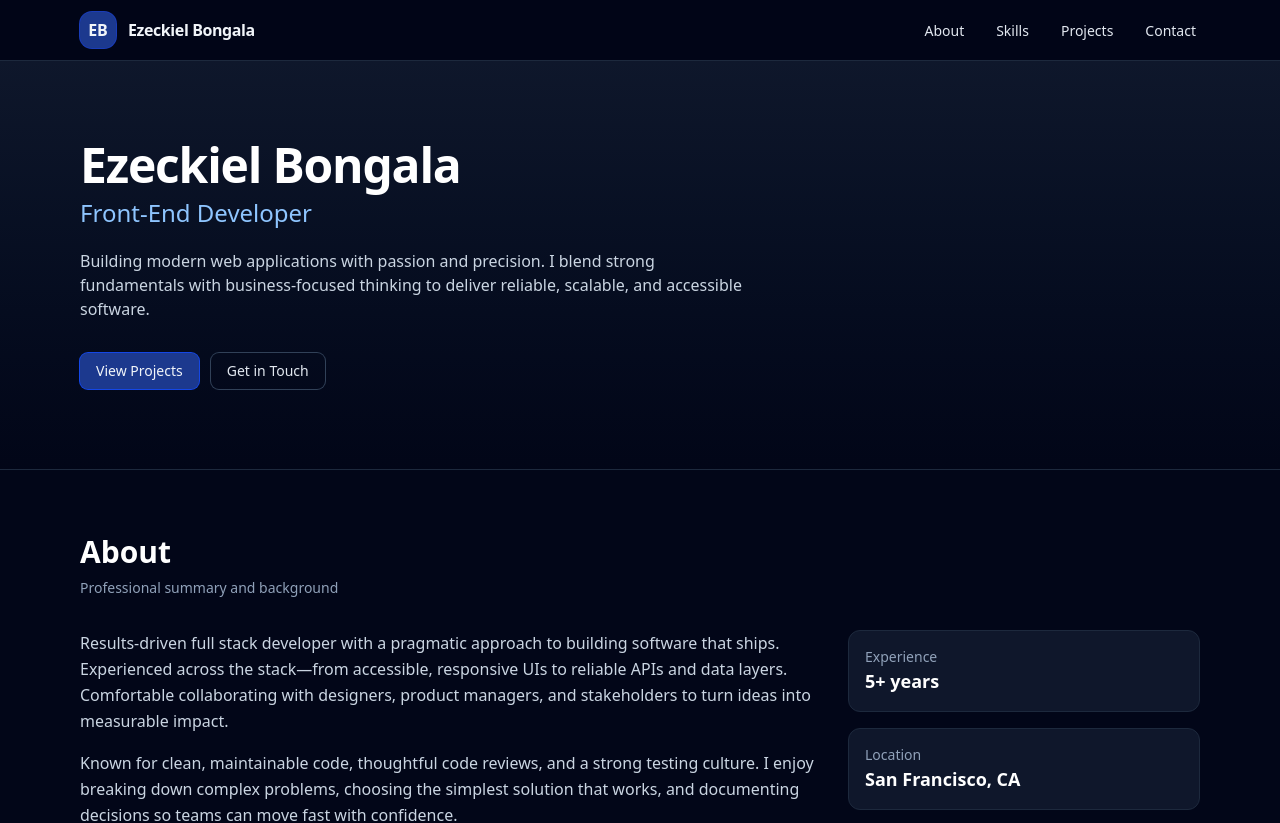
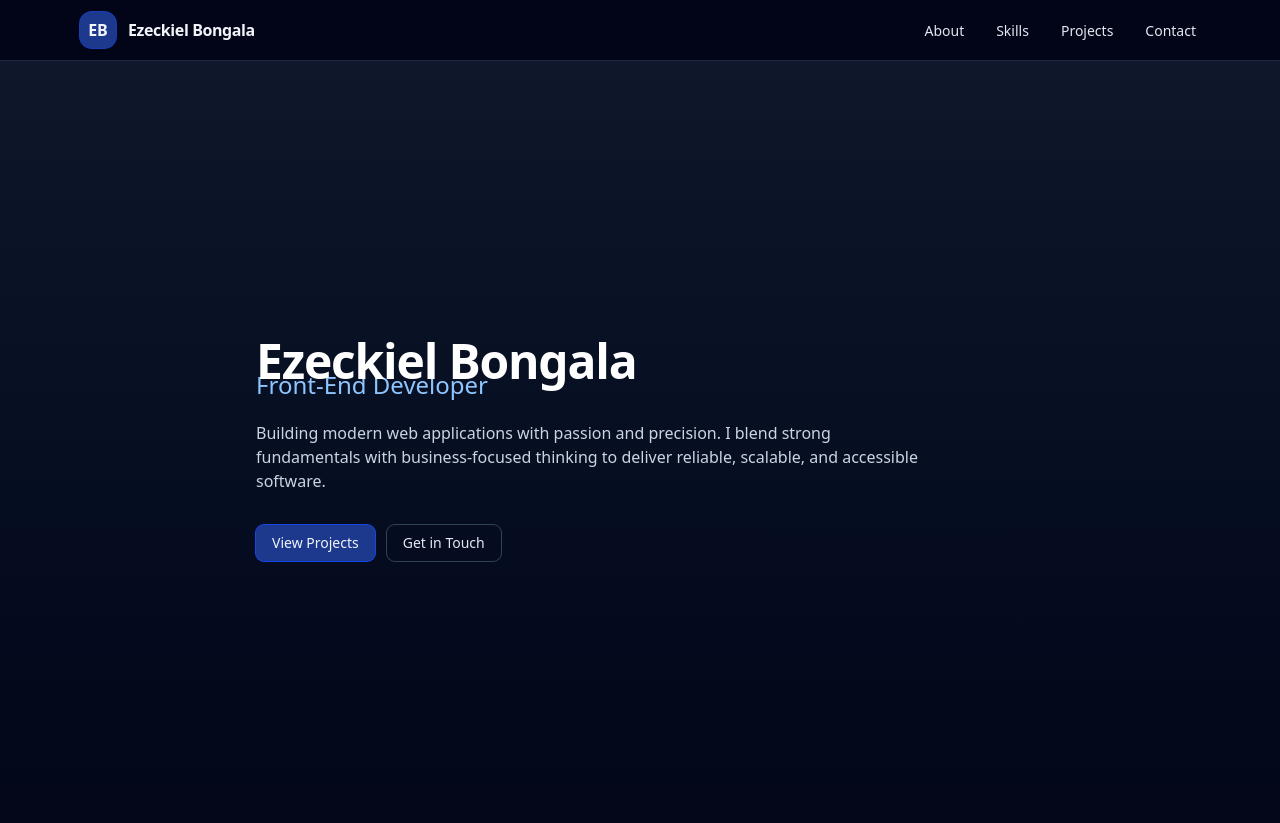
Before and after one commit to Zeckiiee/portfolio_framer_motion, a React (Vite) app: page / in a window 1280 px wide. Shown: the top 823 px of the page. Built offline with nearby package versions, Linux system fonts and the light colour scheme.

Commit message:
putting scroll animation

```diff
--- a/src/components/Portfolio.jsx
+++ b/src/components/Portfolio.jsx
@@ -98,78 +98,108 @@ function Hero() {
       opacity: 1,
       transition: {
         duration: 0.5,
-      staggerChildren: .05
+        staggerChildren: .02
       },
     },
-
   };
 
   const childVariant = {
-  hidden:{opacity: 0, x:100},
-  visible:{
-    opacity: 1, x:0,
-    transition:{
-    duration:1,
+    hidden: { opacity: 0, x: 100 },
+    visible: {
+      opacity: 1, x: 0,
+      transition: {
+        duration: 0.1,
         ease: "easeInOut"
       }
     },
+  }
 
+  const textElementVariants = {
+    hidden: {
+      opacity: 0,
+      y: 50
+    },
+
+    visible: (d) => ({
+      opacity: 1,
+      y: 0,
+      transition: {
+        delay: d,
+        duration: 0.1,
+        ease: "easeOut"
+      }
+    })
   }
 
   function splitName(name) {
-    return name.split(""); // gagawin array bawat letter
+    return name.split("");
   }
-
-  const arrayName = splitName("Ezeckiel Bongala");
 
   return (
     <section
       aria-labelledby="hero-title"
-      className="bg-gradient-to-b from-slate-900 to-slate-950 border-b border-slate-800"
+      className="bg-gradient-to-b from-slate-900 to-slate-950 border-b border-slate-800 flex justify-center items-center h-screen w-full"
     >
-      <div className="mx-auto max-w-6xl px-4 py-16 md:py-20">
+
+      <div className="w-[60%] flex items-center justify-between">
+        <div className="relative">
           <motion.h1
-          variants={parentVariant}
+            className="text-3xl md:text-5xl font-extrabold tracking-tight text-white absolute bottom-[11rem]"
+            initial={{x:200, fontSize:'5rem', scale: 2}}
+            animate={{x:0, scale:1, fontSize: '3rem'}}
+            transition={{
+              fontSize : {duration: 1, delay:0.5},
+              scale: {duration: 1, delay: 0.5},
+              x: {duration:0.5, delay: 1}
+            }}
+          >
+            Ezeckiel Bongala
+          </motion.h1>
+
+
+          <motion.p
+            custom={1.2}
             initial="hidden"
             animate="visible"
-          id="hero-title"
-          className="text-3xl md:text-5xl font-extrabold tracking-tight text-white"
-        >
-          {arrayName.map((char, index) => (
-            <motion.span
-              variants={childVariant}
-              key={index}
-              className="inline-block"
-
-            >
-              {char === " " ? "\u00A0" : char}
-              {/* kung space, palitan ng non-breaking space */}
-            </motion.span>
-          ))}
-        </motion.h1>
-        <p className="mt-2 text-lg md:text-2xl text-blue-300">
+            variants={textElementVariants}
+            className="mt-2 text-lg md:text-2xl text-blue-300">
             Front-End Developer
-        </p>
-        <p className="mt-5 max-w-2xl text-slate-300">
+          </motion.p>
+          <motion.p
+            custom={1.4}
+            initial="hidden"
+            animate="visible"
+            variants={textElementVariants}
+            className="mt-5 max-w-2xl text-slate-300">
             Building modern web applications with passion and precision. I blend
             strong fundamentals with business-focused thinking to deliver
             reliable, scalable, and accessible software.
-        </p>
+          </motion.p>
           <div className="mt-8 flex flex-wrap gap-3">
-          <a
+            <motion.a
+              custom={1.6}
+              initial="hidden"
+              animate="visible"
+              variants={textElementVariants}
               href="#projects"
               className="inline-flex items-center rounded-lg px-4 py-2 text-sm font-medium ring-1 ring-blue-700 bg-blue-900 text-slate-100"
             >
               View Projects
-          </a>
-          <a
+            </motion.a>
+            <motion.a
+              custom={1.8}
+              initial="hidden"
+              animate="visible"
+              variants={textElementVariants}
               href="#contact"
               className="inline-flex items-center rounded-lg px-4 py-2 text-sm font-medium ring-1 ring-slate-700 text-slate-200"
             >
               Get in Touch
-          </a>
+            </motion.a>
           </div>
         </div>
+      </div>
+
     </section>
   );
 }
@@ -178,7 +208,13 @@ function About() {
   return (
     <section id="about" aria-labelledby="about-title" className="bg-slate-950">
       <div className="mx-auto max-w-6xl px-4 py-16">
-        <header className="mb-8">
+        <motion.header
+          className="mb-8"
+          initial={{ y: 20, x: 20, opacity: 0 }}
+          whileInView={{ y: 0, x: 0, opacity: 1 }}
+          transition={{ duration: 0.5 }}
+          viewport={{ once: true, amount: 1 }}
+        >
           <h2
             id="about-title"
             className="text-2xl md:text-3xl font-bold text-white"
@@ -188,48 +224,81 @@ function About() {
           <p className="mt-2 text-sm text-slate-400">
             Professional summary and background
           </p>
-        </header>
+        </motion.header>
         <div className="grid gap-8 md:grid-cols-3">
+
           <div className="md:col-span-2 space-y-4 text-slate-300 leading-relaxed">
-            <p>
+            <motion.p
+              initial={{ y: 20, x: 20, opacity: 0 }}
+              whileInView={{ y: 0, x: 0, opacity: 1 }}
+              transition={{ duration: 0.5 }}
+              viewport={{ once: true, amount: 1 }}
+            >
               Results-driven full stack developer with a pragmatic approach to
               building software that ships. Experienced across the stack—from
               accessible, responsive UIs to reliable APIs and data layers.
               Comfortable collaborating with designers, product managers, and
               stakeholders to turn ideas into measurable impact.
-            </p>
-            <p>
+            </motion.p>
+            <motion.p
+              initial={{ y: 20, x: 20, opacity: 0 }}
+              whileInView={{ y: 0, x: 0, opacity: 1 }}
+              transition={{ duration: 0.5 }}
+              viewport={{ once: true, amount: 1 }}
+            >
               Known for clean, maintainable code, thoughtful code reviews, and a
               strong testing culture. I enjoy breaking down complex problems,
               choosing the simplest solution that works, and documenting
               decisions so teams can move fast with confidence.
-            </p>
-            <p>
+            </motion.p>
+            <motion.p
+              initial={{ y: 20, x: 20, opacity: 0 }}
+              whileInView={{ y: 0, x: 0, opacity: 1 }}
+              transition={{ duration: 0.5 }}
+              viewport={{ once: true, amount: 1 }}
+            >
               Outside of code, I mentor junior developers, champion
               accessibility best practices, and continually refine tooling for
               performance and developer experience.
-            </p>
+            </motion.p>
           </div>
+
           <aside className="space-y-4">
             <dl className="grid grid-cols-1 gap-4">
-              <div className="rounded-xl border border-slate-800 bg-slate-900 p-4">
+              <motion.div className="rounded-xl border border-slate-800 bg-slate-900 p-4"
+                initial={{ x: 100, opacity: 0 }}
+                whileInView={{ x: 0, opacity: 1 }}
+                transition={{ duration: 0.5 }}
+                viewport={{ once: true, amount: 1 }}
+              >
                 <dt className="text-sm text-slate-400">Experience</dt>
                 <dd className="text-lg font-semibold text-white">5+ years</dd>
-              </div>
-              <div className="rounded-xl border border-slate-800 bg-slate-900 p-4">
+              </motion.div>
+              <motion.div className="rounded-xl border border-slate-800 bg-slate-900 p-4"
+                initial={{ x: 100, opacity: 0 }}
+                whileInView={{ x: 0, opacity: 1 }}
+                transition={{ duration: 0.5 }}
+                viewport={{ once: true, amount: 1 }}
+              >
                 <dt className="text-sm text-slate-400">Location</dt>
                 <dd className="text-lg font-semibold text-white">
                   San Francisco, CA
                 </dd>
-              </div>
-              <div className="rounded-xl border border-slate-800 bg-slate-900 p-4">
+              </motion.div>
+              <motion.div className="rounded-xl border border-slate-800 bg-slate-900 p-4"
+                initial={{ x: 100, opacity: 0 }}
+                whileInView={{ x: 0, opacity: 1 }}
+                transition={{ duration: 0.5 }}
+                viewport={{ once: true, amount: 1 }}
+              >
                 <dt className="text-sm text-slate-400">Availability</dt>
                 <dd className="text-lg font-semibold text-white">
                   Open to opportunities
                 </dd>
-              </div>
+              </motion.div>
             </dl>
           </aside>
+
         </div>
       </div>
     </section>
--- a/src/index.css
+++ b/src/index.css
@@ -1 +1,4 @@
 @import "tailwindcss";
+html{
+    scroll-behavior: smooth;
+}
```
Also changed, not shown: src/assets/Ezeckiel Bongala.svg (added), src/assets/helicopter-svgrepo-com.svg. Lines whose indentation alone changed are shown as unchanged.
